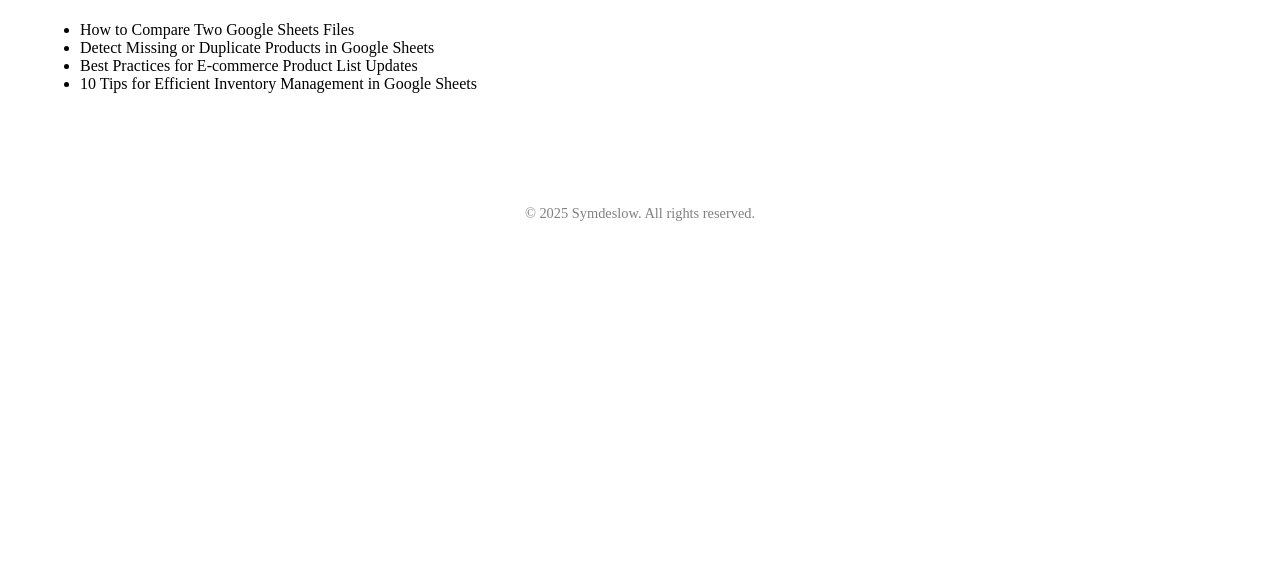
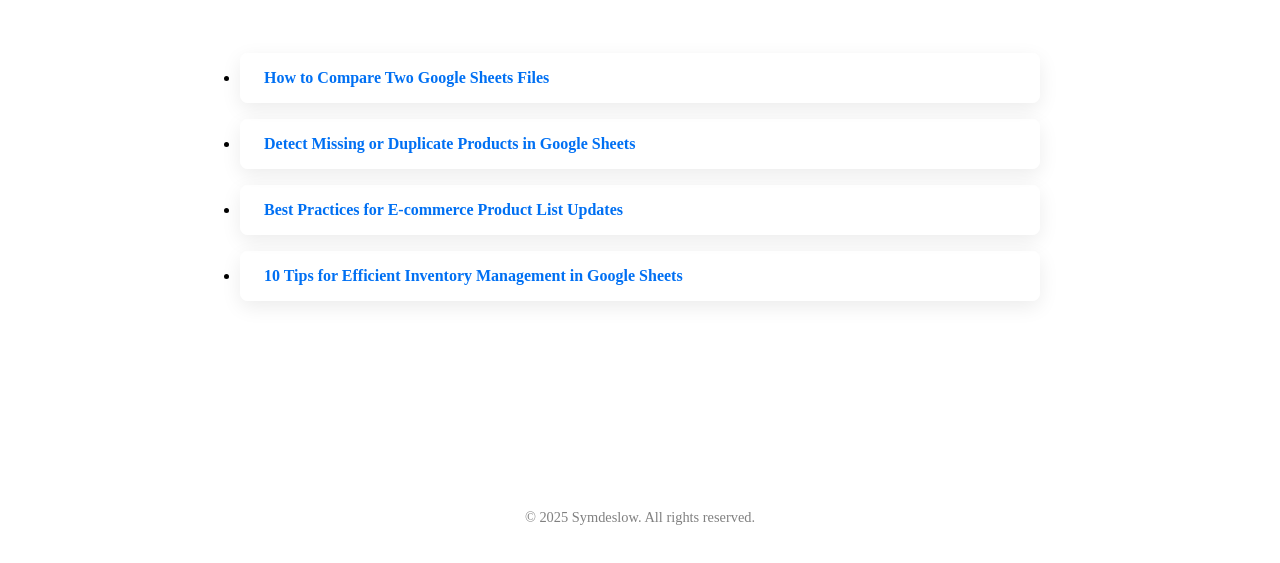
Before and after one commit to Simnawa/Symdeslow-compare-tool, a plain HTML site: page blog-index.html in a window 1280 px wide. Shown: the part 305-868 px from the top of the page. Before the commit the page ends 800 px from the top, so only its background shows below. Drawn offline with Linux system fonts and the light colour scheme.

Commit message:
Add styles for blog list page
Added CSS styles for the blog list page.

```diff
--- a/style.css
+++ b/style.css
@@ -225,6 +225,25 @@ section p {
 }
 .faq-card strong { display: block; margin-bottom: 0.5rem; }
 
+/* 新增：Blog 列表頁 CSS */
+.blog-list {
+  max-width: 800px;
+  margin: 0 auto 4rem;
+  padding: 2rem;
+}
+.blog-list li {
+  background: #ffffffcc;
+  padding: 1rem 1.5rem;
+  border-radius: 8px;
+  margin-bottom: 1rem;
+  box-shadow: 0 6px 20px rgba(0,0,0,0.08);
+  transition: transform 0.2s;
+}
+.blog-list li:hover { transform: translateY(-2px); }
+.blog-list a { color: #0070f3; font-weight: 600; }
+
+
+
 /* CTA Section */
 .cta-section {
   text-align: center;
```
